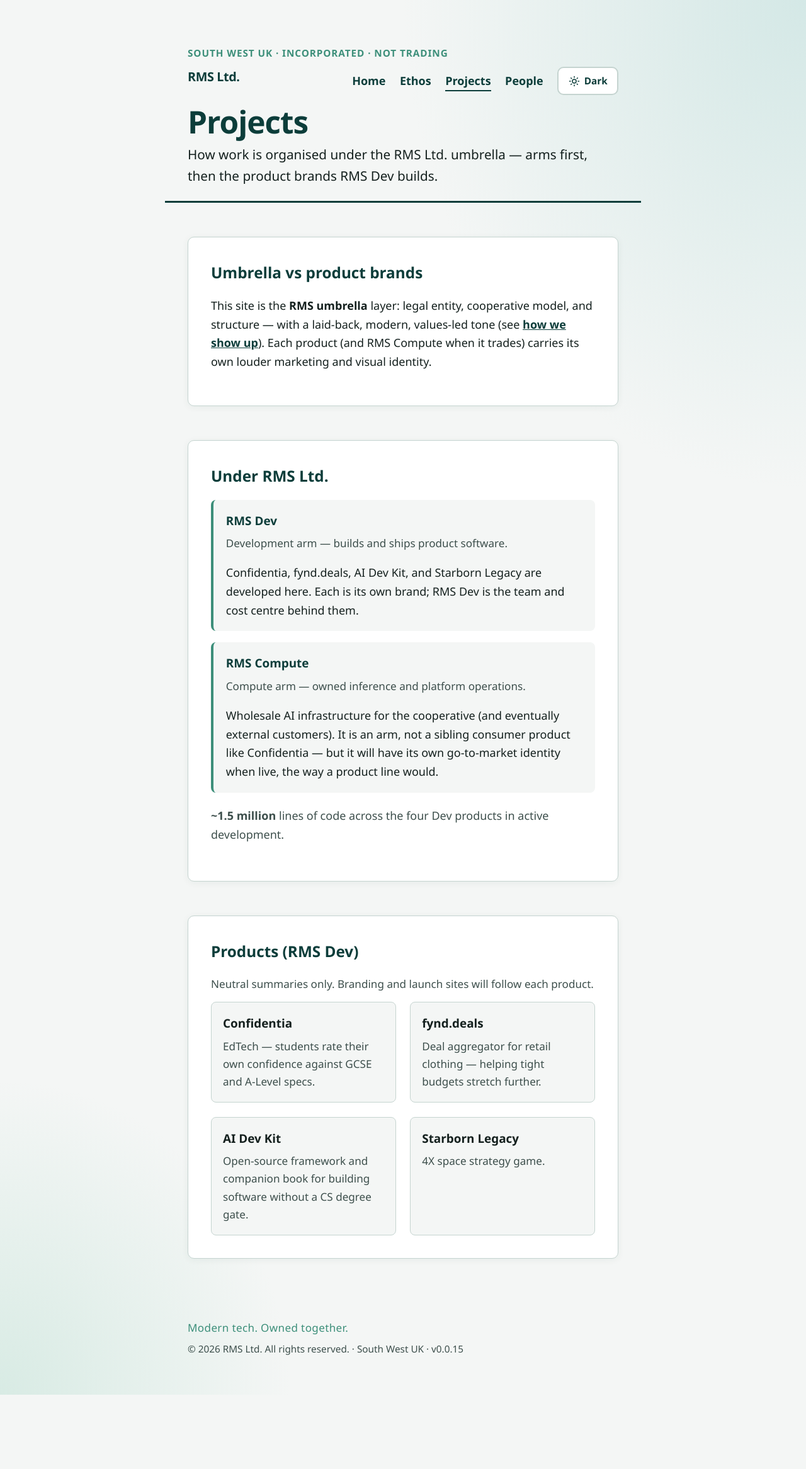
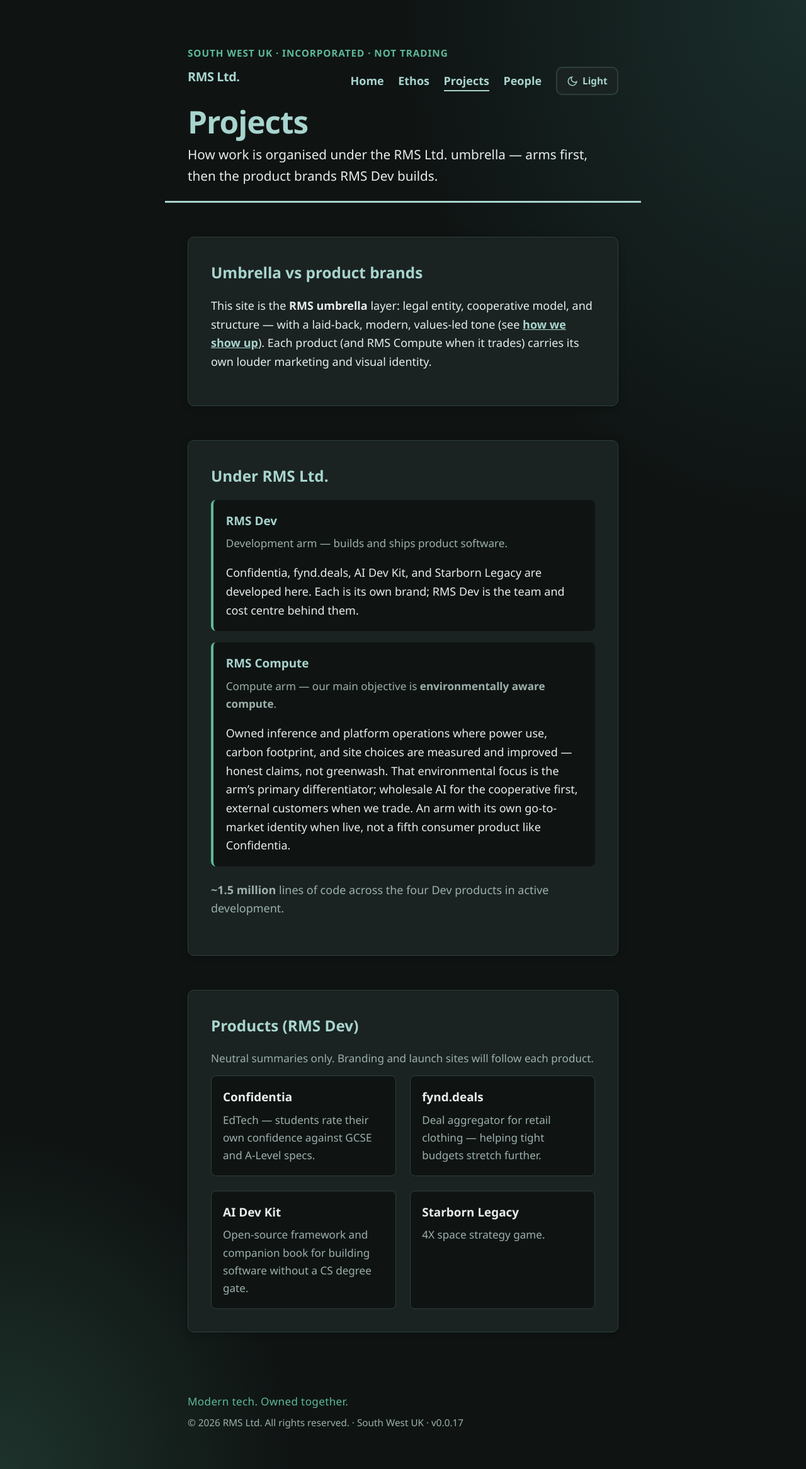
Before and after one commit to RMS-Ltd/web, a plain HTML site: page projects.html in a window 1280 px wide. Shown: the whole page at 63% size. Before the commit the page ends 2215 px from the top, so only its background shows below. Drawn offline with Linux system fonts and the light colour scheme.

Commit message:
web v0.0.17: dark default and fix theme toggle in Safari/Chromium.
Remove duplicate onclick handler; drop system-theme override; default to dark;
RMS Compute environmentally aware USP copy.

Co-authored-by: Cursor <cursoragent@cursor.com>

```diff
--- a/assets/site.js
+++ b/assets/site.js
@@ -1,5 +1,5 @@
 (function () {
-  var SITE_VERSION = '0.0.15';
+  var SITE_VERSION = '0.0.17';
   var year = document.getElementById('year');
   var version = document.getElementById('site-version');
   if (year) year.textContent = new Date().getFullYear();
--- a/assets/theme.js
+++ b/assets/theme.js
@@ -1,24 +1,30 @@
-/* Theme toggle — ES5 for broad browser support */
+/* Theme toggle — ES5; dark default; single click handler */
 (function (window, document) {
   var STORAGE_KEY = 'rms-theme';
   var root = document.documentElement;
+  var DEFAULT_THEME = 'dark';
 
-  function systemTheme() {
-    return window.matchMedia && window.matchMedia('(prefers-color-scheme: dark)').matches
-      ? 'dark'
-      : 'light';
+  function readStoredTheme() {
+    try {
+      var s = localStorage.getItem(STORAGE_KEY);
+      if (s === 'light' || s === 'dark') return s;
+    } catch (e) { /* Safari private mode, etc. */ }
+    return null;
   }
 
   function getTheme() {
     var t = root.getAttribute('data-theme');
-    return t === 'dark' || t === 'light' ? t : systemTheme();
+    if (t === 'dark' || t === 'light') return t;
+    var stored = readStoredTheme();
+    return stored || DEFAULT_THEME;
   }
 
   function applyTheme(theme) {
+    if (theme !== 'light' && theme !== 'dark') theme = DEFAULT_THEME;
     root.setAttribute('data-theme', theme);
     try {
       localStorage.setItem(STORAGE_KEY, theme);
-    } catch (e) { /* private mode */ }
+    } catch (e) { /* session-only preference */ }
     syncToggle(theme);
     syncMeta(theme);
   }
@@ -48,39 +54,23 @@
     var btn = document.getElementById('theme-toggle');
     if (!btn || btn.getAttribute('data-bound') === 'true') return;
     btn.setAttribute('data-bound', 'true');
-    btn.addEventListener('click', function (e) {
-      e.preventDefault();
+
+    function onActivate(e) {
+      if (e.type === 'click' && e.button !== 0) return;
+      if (e.cancelable) e.preventDefault();
       toggleTheme();
-    });
+    }
+
+    btn.addEventListener('click', onActivate);
   }
 
   function init() {
+    var theme = readStoredTheme() || DEFAULT_THEME;
+    applyTheme(theme);
     bindToggle();
-    syncToggle(getTheme());
-    syncMeta(getTheme());
-
-    if (window.matchMedia) {
-      var mq = window.matchMedia('(prefers-color-scheme: dark)');
-      var onChange = function (e) {
-        try {
-          if (!localStorage.getItem(STORAGE_KEY)) {
-            applyTheme(e.matches ? 'dark' : 'light');
-          }
-        } catch (err) { /* ignore */ }
-      };
-      if (mq.addEventListener) {
-        mq.addEventListener('change', onChange);
-      } else if (mq.addListener) {
-        mq.addListener(onChange);
-      }
-    }
   }
 
   window.RMS_toggleTheme = toggleTheme;
 
-  if (document.readyState === 'loading') {
-    document.addEventListener('DOMContentLoaded', init);
-  } else {
-    init();
-  }
+  init();
 })(window, document);
--- a/ethos.html
+++ b/ethos.html
@@ -4,12 +4,12 @@
   <meta charset="utf-8">
   <script>
     (function () {
-      var k = 'rms-theme';
+      var k = 'rms-theme', t = 'dark';
       try {
         var s = localStorage.getItem(k);
-        var t = s || (matchMedia('(prefers-color-scheme: dark)').matches ? 'dark' : 'light');
-        document.documentElement.setAttribute('data-theme', t);
+        if (s === 'light' || s === 'dark') t = s;
       } catch (e) {}
+      document.documentElement.setAttribute('data-theme', t);
     })();
   </script>
   <meta name="viewport" content="width=device-width, initial-scale=1">
@@ -20,7 +20,7 @@
   <meta property="og:description" content="Where we are, the dream, democratic ownership, and who we will hire.">
   <meta property="og:type" content="website">
   <meta property="og:url" content="https://rms-ltd.github.io/web/ethos.html">
-  <meta name="theme-color" content="#0c3d3a">
+  <meta name="theme-color" content="#0f1413">
   <link rel="icon" href="assets/favicon.svg" type="image/svg+xml">
   <link rel="stylesheet" href="styles.css">
 </head>
@@ -40,10 +40,10 @@
             <li><a href="people.html">People</a></li>
           </ul>
         </nav>
-        <button type="button" class="theme-toggle" id="theme-toggle" aria-label="Switch to dark mode" onclick="window.RMS_toggleTheme && window.RMS_toggleTheme(); return false;">
+        <button type="button" class="theme-toggle" id="theme-toggle" aria-label="Switch to light mode" aria-pressed="true">
           <svg class="theme-icon theme-icon-light" xmlns="http://www.w3.org/2000/svg" width="18" height="18" viewBox="0 0 24 24" fill="none" stroke="currentColor" stroke-width="2" stroke-linecap="round" aria-hidden="true"><circle cx="12" cy="12" r="4"/><path d="M12 2v2M12 20v2M4.93 4.93l1.41 1.41M17.66 17.66l1.41 1.41M2 12h2M20 12h2M4.93 19.07l1.41-1.41M17.66 6.34l1.41-1.41"/></svg>
           <svg class="theme-icon theme-icon-dark" xmlns="http://www.w3.org/2000/svg" width="18" height="18" viewBox="0 0 24 24" fill="none" stroke="currentColor" stroke-width="2" stroke-linecap="round" aria-hidden="true"><path d="M21 12.79A9 9 0 1 1 11.21 3 7 7 0 0 0 21 12.79z"/></svg>
-          <span class="theme-toggle-label">Dark</span>
+          <span class="theme-toggle-label">Light</span>
         </button>
       </div>
     </div>
@@ -73,7 +73,7 @@
         </div>
         <div>
           <dt>Environmentally aware</dt>
-          <dd>Owned compute and careful infrastructure choices — especially under <strong>RMS Compute</strong> — so we are not careless about energy and footprint as we scale.</dd>
+          <dd><strong>RMS Compute</strong> exists to deliver environmentally aware compute — our main infrastructure objective and USP. Measured power, footprint, and site choices as we scale; see <a href="projects.html#org-heading">Projects</a>.</dd>
         </div>
         <div>
           <dt>High-tech</dt>
@@ -113,7 +113,7 @@
     <p class="footer-meta">© <span id="year"></span> RMS Ltd. All rights reserved. · South West UK · <span id="site-version"></span></p>
   </footer>
 
-  <script src="assets/theme.js" defer></script>
-  <script src="assets/site.js" defer></script>
+  <script src="assets/theme.js"></script>
+  <script src="assets/site.js"></script>
 </body>
 </html>
--- a/projects.html
+++ b/projects.html
@@ -4,23 +4,23 @@
   <meta charset="utf-8">
   <script>
     (function () {
-      var k = 'rms-theme';
+      var k = 'rms-theme', t = 'dark';
       try {
         var s = localStorage.getItem(k);
-        var t = s || (matchMedia('(prefers-color-scheme: dark)').matches ? 'dark' : 'light');
-        document.documentElement.setAttribute('data-theme', t);
+        if (s === 'light' || s === 'dark') t = s;
       } catch (e) {}
+      document.documentElement.setAttribute('data-theme', t);
     })();
   </script>
   <meta name="viewport" content="width=device-width, initial-scale=1">
   <title>Projects — RMS Ltd.</title>
-  <meta name="description" content="RMS Ltd. umbrella: RMS Dev ships Confidentia, fynd.deals, AI Dev Kit, Starborn Legacy. RMS Compute — owned inference infrastructure.">
+  <meta name="description" content="RMS Dev ships Confidentia, fynd.deals, AI Dev Kit, Starborn Legacy. RMS Compute — environmentally aware owned inference infrastructure.">
   <link rel="canonical" href="https://rms-ltd.github.io/web/projects.html">
   <meta property="og:title" content="Projects — RMS Ltd.">
-  <meta property="og:description" content="Corporate structure: RMS Dev product portfolio and RMS Compute infrastructure arm.">
+  <meta property="og:description" content="RMS Dev product portfolio and RMS Compute — environmentally aware compute as our main infrastructure objective.">
   <meta property="og:type" content="website">
   <meta property="og:url" content="https://rms-ltd.github.io/web/projects.html">
-  <meta name="theme-color" content="#0c3d3a">
+  <meta name="theme-color" content="#0f1413">
   <link rel="icon" href="assets/favicon.svg" type="image/svg+xml">
   <link rel="stylesheet" href="styles.css">
 </head>
@@ -40,10 +40,10 @@
             <li><a href="people.html">People</a></li>
           </ul>
         </nav>
-        <button type="button" class="theme-toggle" id="theme-toggle" aria-label="Switch to dark mode" onclick="window.RMS_toggleTheme && window.RMS_toggleTheme(); return false;">
+        <button type="button" class="theme-toggle" id="theme-toggle" aria-label="Switch to light mode" aria-pressed="true">
           <svg class="theme-icon theme-icon-light" xmlns="http://www.w3.org/2000/svg" width="18" height="18" viewBox="0 0 24 24" fill="none" stroke="currentColor" stroke-width="2" stroke-linecap="round" aria-hidden="true"><circle cx="12" cy="12" r="4"/><path d="M12 2v2M12 20v2M4.93 4.93l1.41 1.41M17.66 17.66l1.41 1.41M2 12h2M20 12h2M4.93 19.07l1.41-1.41M17.66 6.34l1.41-1.41"/></svg>
           <svg class="theme-icon theme-icon-dark" xmlns="http://www.w3.org/2000/svg" width="18" height="18" viewBox="0 0 24 24" fill="none" stroke="currentColor" stroke-width="2" stroke-linecap="round" aria-hidden="true"><path d="M21 12.79A9 9 0 1 1 11.21 3 7 7 0 0 0 21 12.79z"/></svg>
-          <span class="theme-toggle-label">Dark</span>
+          <span class="theme-toggle-label">Light</span>
         </button>
       </div>
     </div>
@@ -65,10 +65,10 @@
           <p class="arm-role">Development arm — builds and ships product software.</p>
           <p>Confidentia, fynd.deals, AI Dev Kit, and Starborn Legacy are developed here. Each is its own brand; RMS Dev is the team and cost centre behind them.</p>
         </li>
-        <li class="arm-block">
+        <li class="arm-block arm-block-compute">
           <h3>RMS Compute</h3>
-          <p class="arm-role">Compute arm — owned inference and platform operations.</p>
-          <p>Wholesale AI infrastructure for the cooperative (and eventually external customers). It is an arm, not a sibling consumer product like Confidentia — but it will have its own go-to-market identity when live, the way a product line would.</p>
+          <p class="arm-role">Compute arm — our main objective is <strong>environmentally aware compute</strong>.</p>
+          <p>Owned inference and platform operations where power use, carbon footprint, and site choices are measured and improved — honest claims, not greenwash. That environmental focus is the arm’s primary differentiator; wholesale AI for the cooperative first, external customers when we trade. An arm with its own go-to-market identity when live, not a fifth consumer product like Confidentia.</p>
         </li>
       </ul>
       <p class="stat"><strong>~1.5 million</strong> lines of code across the four Dev products in active development.</p>
@@ -103,7 +103,7 @@
     <p class="footer-meta">© <span id="year"></span> RMS Ltd. All rights reserved. · South West UK · <span id="site-version"></span></p>
   </footer>
 
-  <script src="assets/theme.js" defer></script>
-  <script src="assets/site.js" defer></script>
+  <script src="assets/theme.js"></script>
+  <script src="assets/site.js"></script>
 </body>
 </html>
```
Also changed, not shown: index.html (+10 -10 lines), people.html (+8 -8 lines), 6 other files.
